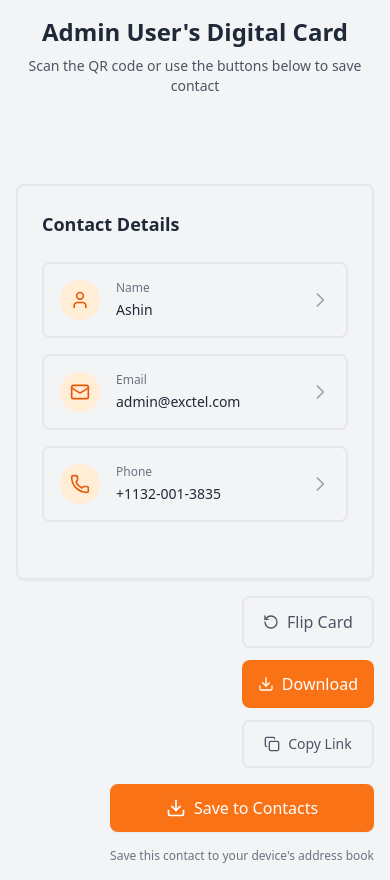
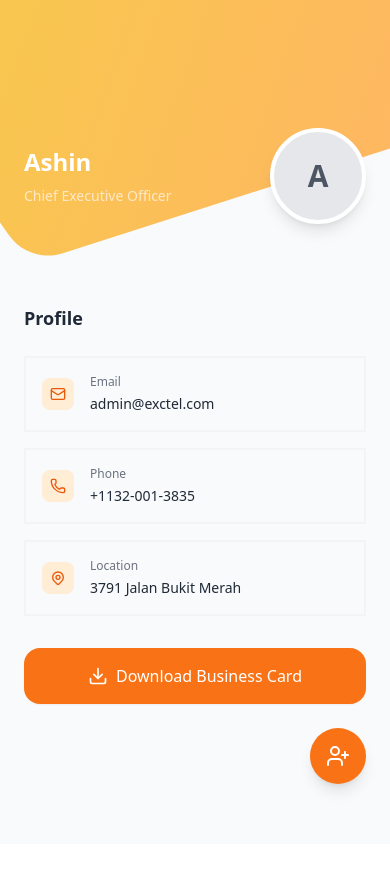
Before and after one commit to Xyvin-Technologies-Pvt-Ltd/exctelCard, a React (Vite) app in the folder frontend/: page /share/1 in a window 390 px wide. After the commit the page ends 844 px from the top, so only its background shows below. Built offline with nearby package versions, Linux system fonts and the light colour scheme.

Commit message:
share view page

```diff
--- a/frontend/src/pages/ShareView.jsx
+++ b/frontend/src/pages/ShareView.jsx
@@ -1,11 +1,13 @@
 import React, { useState } from 'react';
-import { useParams } from 'react-router-dom';
-import { User, Mail, Phone, Download, RotateCcw, Copy, Check } from 'lucide-react';
+import { User, Mail, Phone, Download, RotateCcw, Copy, Check, Share2, MoreHorizontal, UserPlus, ArrowLeft } from 'lucide-react';
+import { useNavigate } from 'react-router-dom';
 import Card from '../components/Card';
 
 const ShareView = () => {
-  const { id } = useParams();
+  const navigate = useNavigate();
+  const id = '123'; // Mock ID for demo
   const [copied, setCopied] = useState(false);
+  const [isShareMenuOpen, setIsShareMenuOpen] = useState(false);
 
   // Static user data for demonstration
   const staticUser = {
@@ -62,11 +64,27 @@ END:VCARD`;
     }
   };
 
+  const toggleShareMenu = () => {
+    setIsShareMenuOpen(!isShareMenuOpen);
+  };
+
+  const handleBack = () => {
+    navigate(-1);
+  };
+
   return (
-    <div className="min-h-screen bg-gray-100 flex flex-col items-center justify-center p-4">
+    <div className="min-h-screen bg-gray-100">
+      {/* Desktop Layout */}
+      <div className="hidden lg:flex flex-col items-center justify-center p-4 min-h-screen">
         <div className="w-full max-w-6xl">
           {/* Header */}
-        <div className="text-center mb-8">
+          <div className="relative text-center mb-8">
+            <button
+              onClick={handleBack}
+              className="absolute left-0 top-1/2 -translate-y-1/2 text-gray-600 hover:text-gray-800 transition-colors duration-200"
+            >
+              <ArrowLeft className="w-6 h-6" />
+            </button>
             <h1 className="text-2xl font-semibold text-gray-800 mb-2">
               Admin User's Digital Card
             </h1>
@@ -94,7 +112,7 @@ END:VCARD`;
                 <h3 className="text-lg font-semibold text-gray-800 mb-6">Contact Details</h3>
 
                 <div className="space-y-4 mb-8">
-                <div className="flex items-center justify-between p-4  rounded-lg  transition-colors cursor-pointer border-2">
+                  <div className="flex items-center justify-between p-4 rounded-lg transition-colors cursor-pointer border-2">
                     <div className="flex items-center">
                       <div className="w-10 h-10 bg-orange-100 rounded-full flex items-center justify-center mr-4">
                         <User className="w-5 h-5 text-orange-600" />
@@ -111,8 +129,8 @@ END:VCARD`;
                     </div>
                   </div>
 
-                <div className="flex items-center justify-between p-4 rounded-lg  transition-colors cursor-pointer border-2 ">
-                  <div className="flex items-center ">
+                  <div className="flex items-center justify-between p-4 rounded-lg transition-colors cursor-pointer border-2">
+                    <div className="flex items-center">
                       <div className="w-10 h-10 bg-orange-100 rounded-full flex items-center justify-center mr-4">
                         <Mail className="w-5 h-5 text-orange-600" />
                       </div>
@@ -128,7 +146,7 @@ END:VCARD`;
                     </div>
                   </div>
 
-                <div className="flex items-center justify-between p-4 rounded-lg  transition-colors cursor-pointer border-2">
+                  <div className="flex items-center justify-between p-4 rounded-lg transition-colors cursor-pointer border-2">
                     <div className="flex items-center">
                       <div className="w-10 h-10 bg-orange-100 rounded-full flex items-center justify-center mr-4">
                         <Phone className="w-5 h-5 text-orange-600" />
@@ -214,6 +232,132 @@ END:VCARD`;
           </div>
         </div>
       </div>
+
+      {/* Mobile Layout - Matching Exact UI Design */}
+      <div className="lg:hidden min-h-screen bg-gray-50">
+        {/* Header Section with Orange Background */}
+        <div className="relative">
+          {/* Background Pattern */}
+          <div className="relative w-full h-64">
+            <div className="absolute inset-0 " />
+            <img src="/public/Rectangle 475.svg" alt="" className="absolute inset-0 w-full h-full object-cover" />
+          </div>
+
+          {/* Profile Header */}
+          <div className="relative z-10 px-6 -mt-32">
+
+            {/* Header Content */}
+            <div className="flex justify-between items-center">
+              {/* Name and Title */}
+              <div className="text-left text-white">
+                <h1 className="text-2xl font-semibold mb-2">{adminContact.name}</h1>
+                <p className="text-orange-100 text-sm opacity-90">Chief Executive Officer</p>
+              </div>
+
+              {/* Profile Avatar */}
+              <div className="w-24 h-24 rounded-full overflow-hidden border-4 border-white shadow-lg bg-gray-200 flex items-center justify-center">
+                <span className="text-3xl font-semibold text-gray-600">{adminContact.name.charAt(0)}</span>
+              </div>
+            </div>
+          </div>
+
+          {/* Profile Content */}
+          <div className=" mt-12 relative z-10 pb-0">
+            <div className="pt-8 pb-6">
+              <div className="px-6">
+                <h2 className="text-lg font-semibold text-gray-800 mb-6">Profile</h2>
+
+                <div className="space-y-4">
+                  {/* Email */}
+                  <div className="flex items-center py-4 border-2 p-4 border-gray-100">
+                    <div className="w-8 h-8 bg-orange-100 rounded-lg flex items-center justify-center mr-4">
+                      <Mail className="w-4 h-4 text-orange-600" />
+                    </div>
+                    <div className="flex-1">
+                      <p className="text-xs text-gray-500 mb-1">Email</p>
+                      <p className="text-sm font-medium text-gray-800">{adminContact.email}</p>
+                    </div>
+                  </div>
+
+                  {/* Phone */}
+                  <div className="flex items-center py-4 border-2 p-4 border-gray-100">
+                    <div className="w-8 h-8 bg-orange-100 rounded-lg flex items-center justify-center mr-4">
+                      <Phone className="w-4 h-4 text-orange-600" />
+                    </div>
+                    <div className="flex-1">
+                      <p className="text-xs text-gray-500 mb-1">Phone</p>
+                      <p className="text-sm font-medium text-gray-800">{adminContact.phone}</p>
+                    </div>
+                  </div>
+
+                  {/* Location */}
+                  <div className="flex items-center py-4 border-2 p-4 border-gray-100">
+                    <div className="w-8 h-8 bg-orange-100 rounded-lg flex items-center justify-center mr-4">
+                      <svg className="w-4 h-4 text-orange-600" fill="none" stroke="currentColor" viewBox="0 0 24 24">
+                        <path strokeLinecap="round" strokeLinejoin="round" strokeWidth={2} d="M17.657 16.657L13.414 20.9a1.998 1.998 0 01-2.827 0l-4.244-4.243a8 8 0 1111.314 0z" />
+                        <path strokeLinecap="round" strokeLinejoin="round" strokeWidth={2} d="M15 11a3 3 0 11-6 0 3 3 0 016 0z" />
+                      </svg>
+                    </div>
+                    <div className="flex-1">
+                      <p className="text-xs text-gray-500 mb-1">Location</p>
+                      <p className="text-sm font-medium text-gray-800">3791 Jalan Bukit Merah</p>
+                    </div>
+                  </div>
+                </div>
+
+                {/* Download Button */}
+                <button
+                  onClick={handleSaveToContacts}
+                  className="w-full mt-8 bg-orange-500 hover:bg-orange-600 text-white font-medium py-4 px-6 rounded-xl transition-colors duration-200 flex items-center justify-center shadow-sm active:scale-95 transform"
+                >
+                  <Download className="w-5 h-5 mr-2" />
+                  Download Business Card
+                </button>
+              </div>
+            </div>
+          </div>
+
+          {/* Action Button */}
+          <div className="flex justify-end mr-6 mb-10">
+            <button
+              onClick={handleSaveToContacts}
+              className="w-14 h-14 bg-orange-500 hover:bg-orange-600 text-white rounded-full shadow-lg flex items-center justify-center transition-all duration-200 active:scale-95 transform"
+            >
+              <UserPlus className="w-6 h-6" />
+            </button>
+          </div>
+
+        {/* Share Menu */}
+        {isShareMenuOpen && (
+          <div className="fixed inset-0 bg-black bg-opacity-50 z-50 flex items-end">
+            <div className="w-full bg-white rounded-t-2xl p-6 transform transition-transform duration-300">
+              <div className="w-12 h-1 bg-gray-300 rounded-full mx-auto mb-6"></div>
+              <h3 className="text-lg font-semibold text-gray-800 mb-4">Share Profile</h3>
+              <div className="space-y-3">
+                <button
+                  onClick={handleCopyLink}
+                  className="w-full flex items-center p-4 hover:bg-gray-50 rounded-xl transition-colors"
+                >
+                  <Copy className="w-5 h-5 text-gray-600 mr-3" />
+                  <span className="text-gray-800">Copy Link</span>
+                </button>
+                <button className="w-full flex items-center p-4 hover:bg-gray-50 rounded-xl transition-colors">
+                  <Mail className="w-5 h-5 text-gray-600 mr-3" />
+                  <span className="text-gray-800">Share via Email</span>
+                </button>
+              </div>
+              <button
+                onClick={toggleShareMenu}
+                className="w-full mt-4 py-3 text-gray-600 font-medium"
+              >
+                Cancel
+              </button>
+            </div>
+          </div>
+        )}
+      </div>
+    </div>
+      </div>
       );
 };
 
```
Also changed, not shown: frontend/public/Rectangle 475.svg (added). Lines whose indentation alone changed are shown as unchanged.
